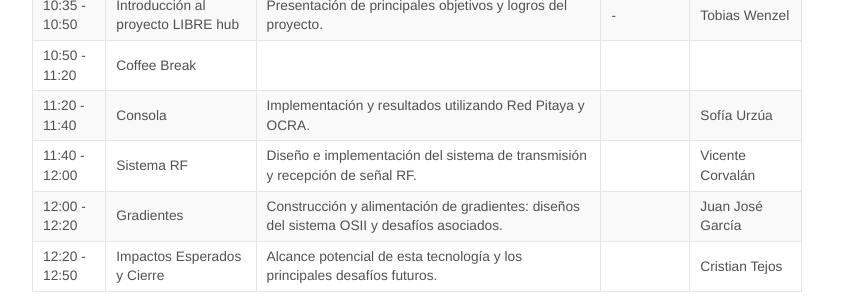
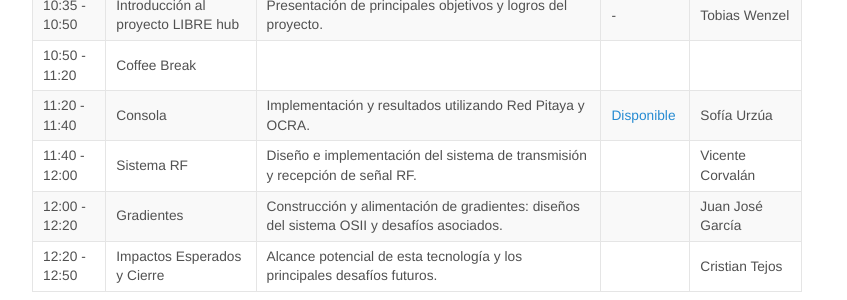
Before and after one commit to LIBREhub/LIBREhub.github.io, a Jekyll site: the page built from _posts/2024-10-24-low-cost-MRI.md, in a window 1280 px wide and 900 px high, scrolled down 1096 px. Shown: the part 152-452 px from the top of the window, without its empty margins (223-1070 px from the left). Built offline with Jekyll 4.4.1, drawn with Linux system fonts in a browser that asks for light colours; nearby versions of some CDN libraries.

Commit message:
Add link to new video

```diff
--- a/_posts/2024-10-24-low-cost-MRI.md
+++ b/_posts/2024-10-24-low-cost-MRI.md
@@ -30,7 +30,7 @@ Visit our <a href="https://www.flickr.com/photos/197037882@N02/albums">gallery (
 | 10:15 - 10:35| Campo Principal| Descripción del campo principal del sistema OSII, medición de campo magnético y técnicas de shimming.| [Disponible](https://youtu.be/eLSEUU-29pA?si=eA6_1FSh4aQZBJFp) | Iñaki Gacitúa |
 | 10:35 - 10:50| Introducción al proyecto LIBRE hub  | Presentación de principales objetivos y logros del proyecto. | - | Tobias Wenzel |
 | 10:50 - 11:20| Coffee Break |          |               |        |
-| 11:20 - 11:40| Consola | Implementación y resultados utilizando Red Pitaya y OCRA.| | Sofía Urzúa |
+| 11:20 - 11:40| Consola | Implementación y resultados utilizando Red Pitaya y OCRA.| [Disponible](https://youtu.be/s-_wbssOHIE?feature=shared) | Sofía Urzúa |
 | 11:40 - 12:00| Sistema RF | Diseño e implementación del sistema de transmisión y recepción de señal RF.| | Vicente Corvalán |
 | 12:00 - 12:20| Gradientes | Construcción y alimentación de gradientes: diseños del sistema OSII y desafíos asociados.| | Juan José García |
 | 12:20 - 12:50| Impactos Esperados y Cierre | Alcance potencial de esta tecnología y los principales desafíos futuros.| | Cristian Tejos |
```
